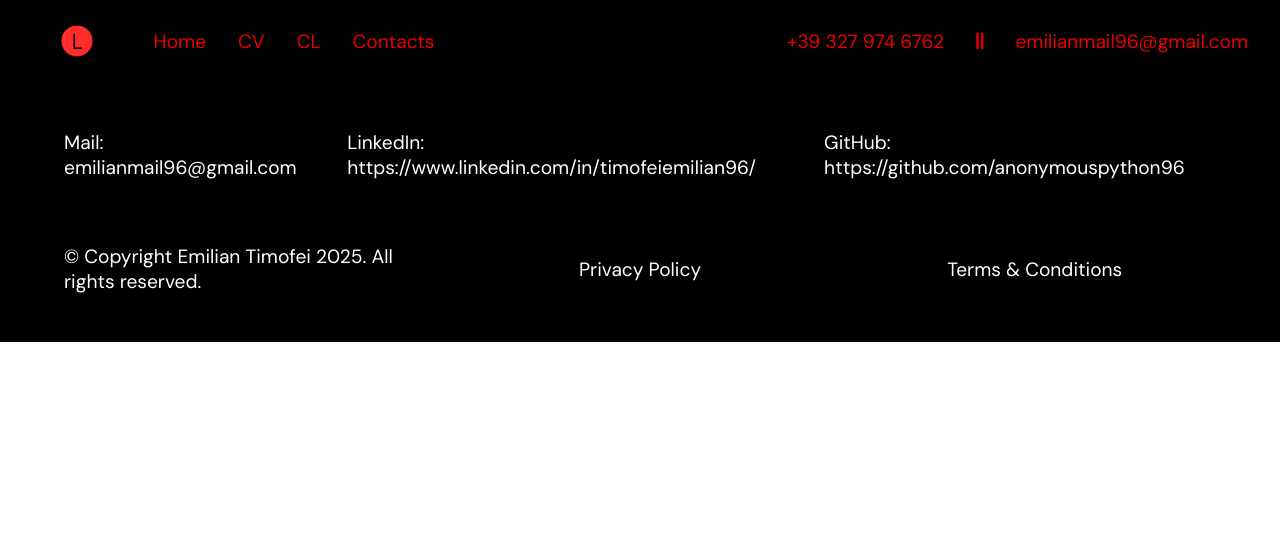
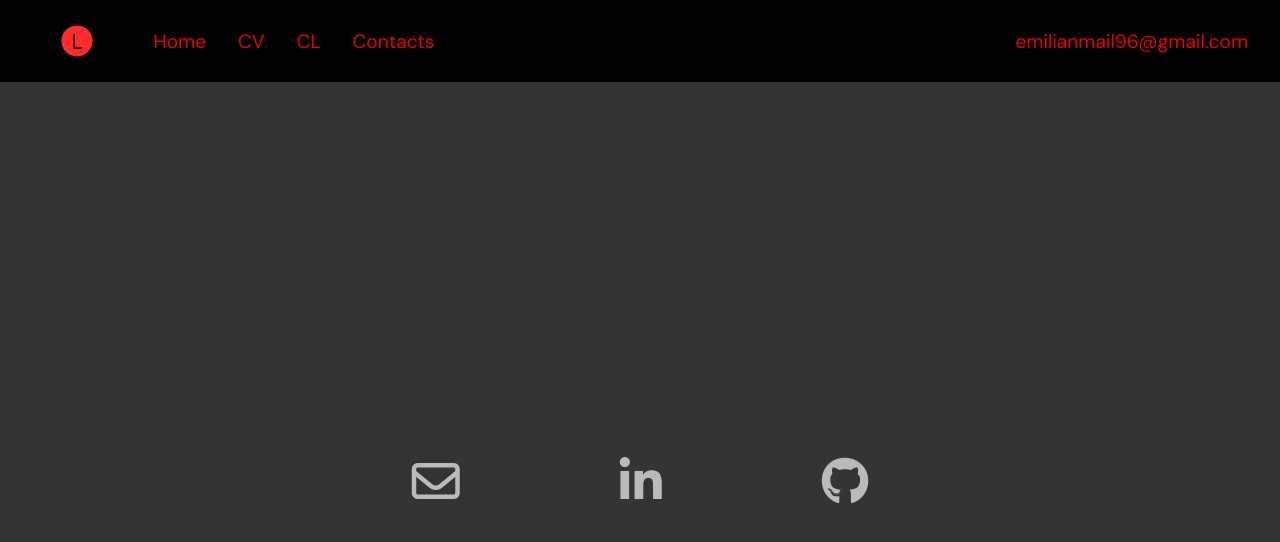
Before and after one commit to anonymouspython96/side-project, a Vue app: page /contacts in a window 1280 px wide. Shown: the top 542 px of the page. Built offline with nearby package versions, Linux system fonts and the light colour scheme; a web font is replaced by a local one.

Commit message:
contacts done

```diff
--- a/src/App.vue
+++ b/src/App.vue
@@ -1,21 +1,23 @@
 <template>
   <div id="app">
-    <Navbar /> <!-- Navbar visibile su tutte le pagine -->
-    <router-view /> <!-- Qui verranno caricate le varie views, Home, About, Services, Contacts -->
-    <Footer />
+    <Navbar />
+    <!-- Navbar visibile su tutte le pagine -->
+    <router-view />
+    <!-- Qui verranno caricate le varie views, Home, About, Services, Contacts -->
+    <Footer v-if="$route.path !== '/contacts'" />
   </div>
 </template>
 
 <script>
-import './assets/main.css';
-import Navbar from './views/Navbar.vue';
-import Footer from './components/Footer.vue'
+import "./assets/main.css";
+import Navbar from "./views/Navbar.vue";
+import Footer from "./components/Footer.vue";
 
 export default {
-  name: 'App',
+  name: "App",
   components: {
     Navbar,
-    Footer
+    Footer,
   },
 };
 </script>
--- a/src/assets/main.css
+++ b/src/assets/main.css
@@ -40,7 +40,7 @@ header a:hover{
 }
 
 main a {
-  font-size: 1.2rem;
+  font-size: 1.6rem;
   padding: 24px 48px;
   border-radius: 32px;
   text-decoration: none;
@@ -51,6 +51,6 @@ main a {
 
 main a:hover {
   background-color: var(--color-ared);
-  color: var(--color-grey);
-  border: 0.2rem dotted var(--color-grey);
+  color: var(--color-white);
+  border: 0.2rem dotted var(--color-white);
 }
--- a/src/components/Footer.vue
+++ b/src/components/Footer.vue
@@ -2,13 +2,23 @@
   <footer id="footer">
     <article>
       <section>
-        Mail: <a href="emilianmail96@gmail.com">emilianmail96@gmail.com</a>
+        <a
+          href="mailto:emilianmail96@gmail.com"
+          target="_blank"
+          rel="noopener noreferrer"
+          aria-label="Invia email"
+          ><i class="fa-regular fa-envelope"></i
+        ></a>
       </section>
       <section>
-        LinkedIn: <a href="https://www.linkedin.com/in/timofeiemilian96/">https://www.linkedin.com/in/timofeiemilian96/</a>
+        <a href="https://www.linkedin.com/in/timofeiemilian96/" target="_blank"
+          ><i class="fa-brands fa-linkedin-in"></i
+        ></a>
       </section>
       <section>
-        GitHub: <a href="https://github.com/anonymouspython96">https://github.com/anonymouspython96</a>
+        <a href="https://github.com/anonymouspython96" target="_blank"
+          ><i class="fa-brands fa-github"></i
+        ></a>
       </section>
     </article>
     <article>
@@ -59,4 +69,8 @@ a {
 a:hover {
   color: var(--color-100green);
 }
+
+i {
+  font-size: 2.4rem;
+}
 </style>
--- a/src/components/Header.vue
+++ b/src/components/Header.vue
@@ -6,11 +6,11 @@
         <a href="#main">Scopri come<i class="fa-regular fa-circle-down"></i></a>
     </section>
     <section id="tech"> <!-- tech = technologies -->
-      <i class="fa-brands fa-vuejs"></i>
-      <i class="fa-brands fa-bootstrap"></i>
-      <i class="fa-brands fa-js"></i>
-      <i class="fa-brands fa-css3-alt"></i>
-      <i class="fa-brands fa-html5"></i>
+      <div><i class="fa-brands fa-vuejs"></i></div>
+      <div><i class="fa-brands fa-bootstrap"></i></div>
+      <div><i class="fa-brands fa-js"></i></div>
+      <div><i class="fa-brands fa-css3-alt"></i></div>
+      <div><i class="fa-brands fa-html5"></i></div>
     </section>
   </header>
 </template>
@@ -70,8 +70,9 @@ p {
   gap: 32px;
 }
 
-#tech i {
+#tech div {
   font-size: 6.4rem;
   color: var(--color-white);
+  padding: 0 16px;
 }
 </style>
--- a/src/components/Main.vue
+++ b/src/components/Main.vue
@@ -5,7 +5,7 @@
       <p>
         Ciao sono Emilian. Il mio linguaggio tech preferito è <i class="fa-brands fa-css3-alt"></i>. Sono appassionato di tutto il mondo dello sviluppo web. In particolare front-end. Amo il mondo dello sviluppo web. Penso che questo sia il mio passatempo preferito. Ed inoltre che il mondo dello sviluppo web mi fa vivere. Ogni sito è come un opera d'arte che chiede di essere scoperta. Ogni animazione, ogni colore, ogni font. Ogni dettaglio è importante, per questo tendo a non affidarmi troppo ai framework (pur conoscendoli). Detto ciò:
       </p>
-      <a href="#footer">Scopri altro</a>
+      <router-link to="/cv">Scopri altro</router-link>
     </section>
     <section class="my-face">
     </section>
--- a/src/views/Contacts.vue
+++ b/src/views/Contacts.vue
@@ -1,9 +1,47 @@
 <template>
+  <article id="contacts">
+    <section>
+      <a
+        href="mailto:emilianmail96@gmail.com"
+        target="_blank"
+        rel="noopener noreferrer"
+        aria-label="Invia email"
+        ><i class="fa-regular fa-envelope"></i
+      ></a>
+    </section>
+    <section>
+      <a href="https://www.linkedin.com/in/timofeiemilian96/" target="_blank"
+        ><i class="fa-brands fa-linkedin-in"></i
+      ></a>
+    </section>
+    <section>
+      <a href="https://github.com/anonymouspython96" target="_blank"
+        ><i class="fa-brands fa-github"></i
+      ></a>
+    </section>
+  </article>
 </template>
 
 <script>
 export default {
-    name: 'Contacts'
+  name: "Contacts",
+};
+</script>
+
+<style scoped>
+* {
+  background-color: var(--color-lgrey);
+  color: var(--color-bagrey);
 }
-
-</script>
+#contacts {
+  height: 100vh;
+  display: flex;
+  justify-content: center;
+  align-items: center;
+  gap: 10rem;
+  font-size: 3rem;
+}
+a {
+  text-decoration: none;
+}
+</style>
--- a/src/views/Cv.vue
+++ b/src/views/Cv.vue
@@ -102,17 +102,6 @@
         <li>Romanian (Fluent)</li>
       </ul>
     </section>
-
-    <section>
-      <h2>Certifications</h2>
-      <p>
-        None (Please see my
-        <a href="https://github.com/anonymouspython96" target="_blank"
-          >GitHub profile</a
-        >
-        for projects and code samples)
-      </p>
-    </section>
   </div>
 </template>
 
--- a/src/views/Navbar.vue
+++ b/src/views/Navbar.vue
@@ -19,9 +19,13 @@
     </div>
 
     <div class="contacts">
-      <a href="#">+39 327 974 6762</a>
-      <i class="fa-solid fa-grip-lines-vertical"></i>
-      <a href="#">emilianmail96@gmail.com</a>
+      <a
+        href="mailto:emilianmail96@gmail.com"
+        target="_blank"
+        rel="noopener noreferrer"
+        aria-label="Invia email"
+        >emilianmail96@gmail.com</a
+      >
     </div>
   </nav>
 </template>
@@ -72,7 +76,8 @@ a:hover {
 .nav {
   display: flex;
 }
-ul,.contacts {
+ul,
+.contacts {
   font-size: 1.2rem;
 }
 .contacts {
```
